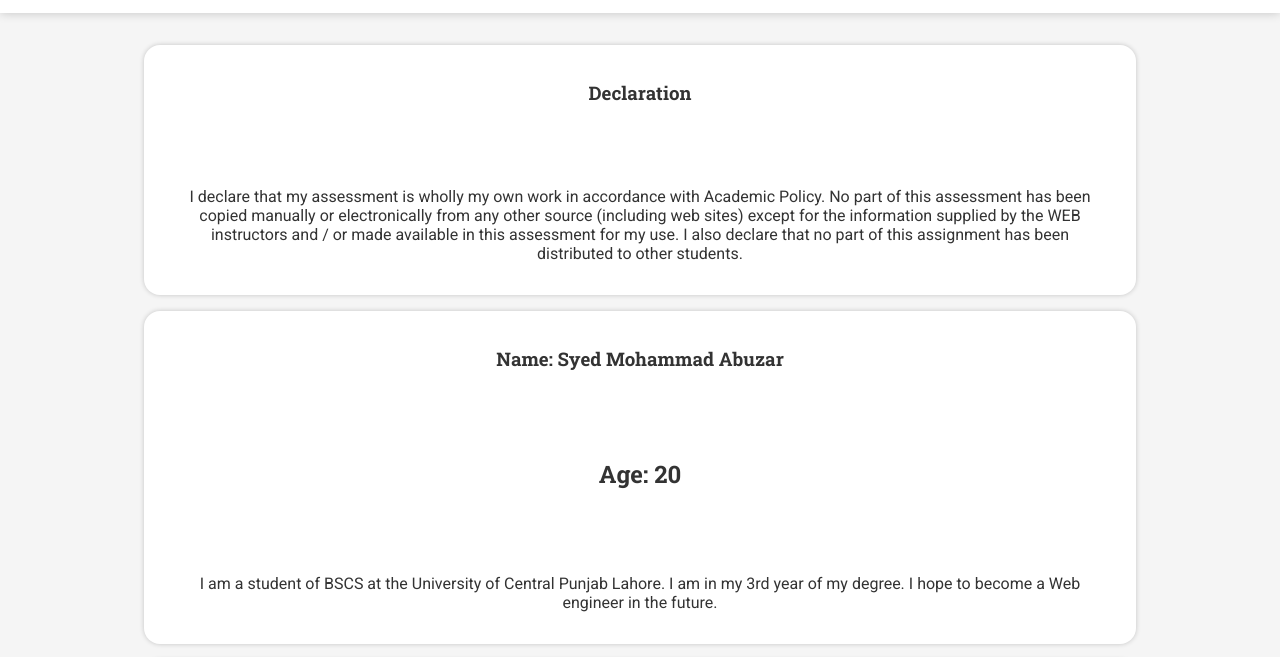
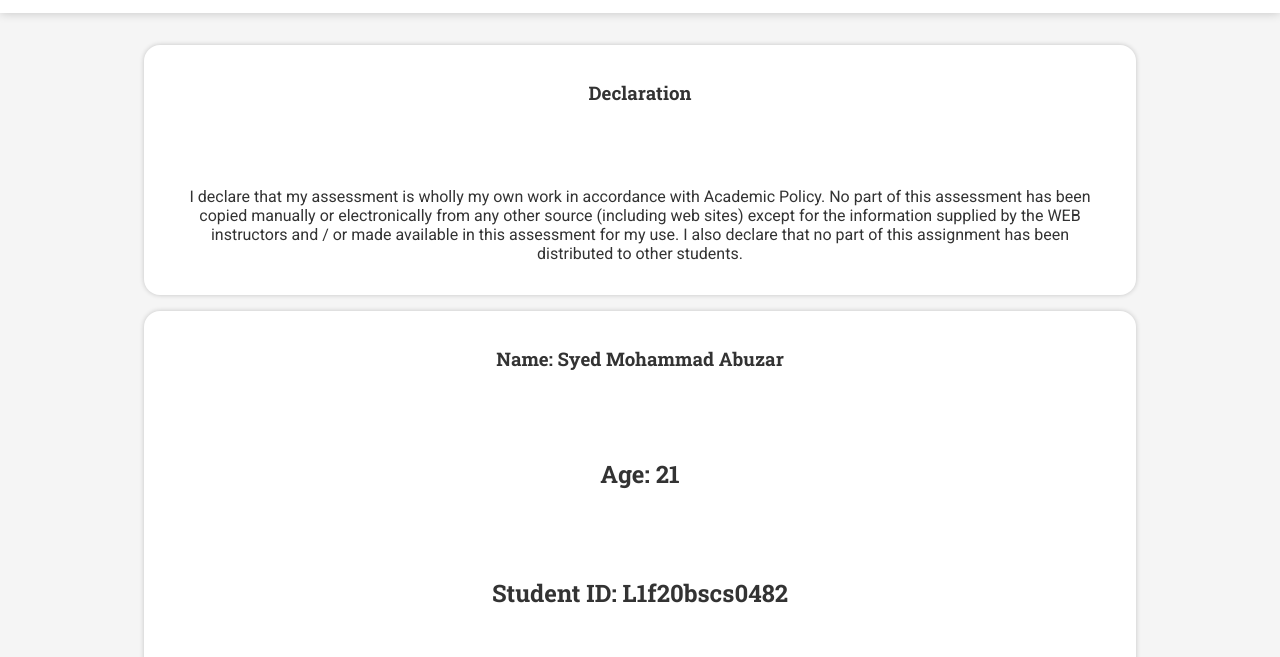
Before and after one commit to abubow/chess-site, a website built with Vite: page about.html in a window 1280 px wide. Shown: the part 105-762 px from the top of the page. Built offline with nearby package versions, Linux system fonts and the light colour scheme.

Commit message:
added student id in about.html

```diff
--- a/about.html
+++ b/about.html
@@ -98,7 +98,8 @@
 			<section>
 				<article class="card">
 					<h1>Name: <span id="name">Syed Mohammad Abuzar</span></h1>
-					<h2>Age: <span id="age">20</span></h2>
+					<h2>Age: <span id="age">21</span></h2>
+                    <h2>Student ID: <span id="studentID">L1f20bscs0482</span></h2>
 					<p>
 						I am a student of BSCS at the University of Central
 						Punjab Lahore. I am in my 3rd year of my degree. I hope
```
